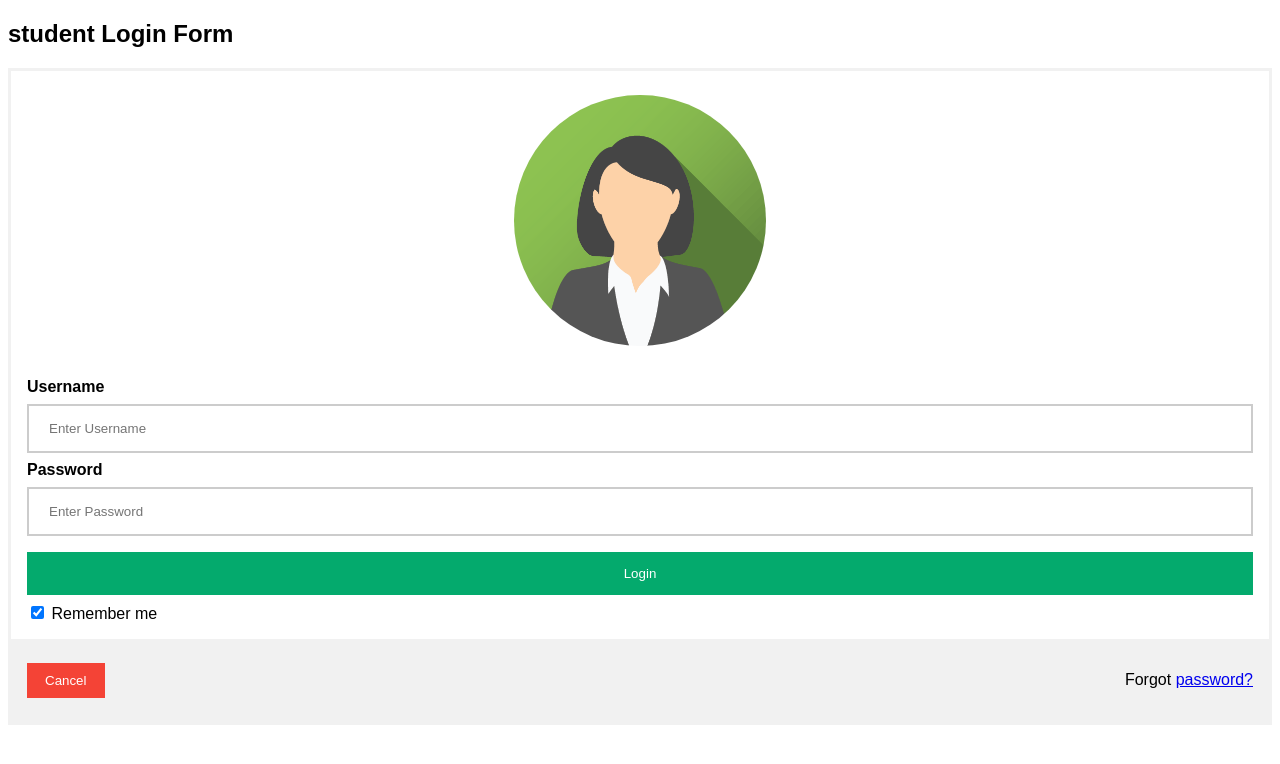
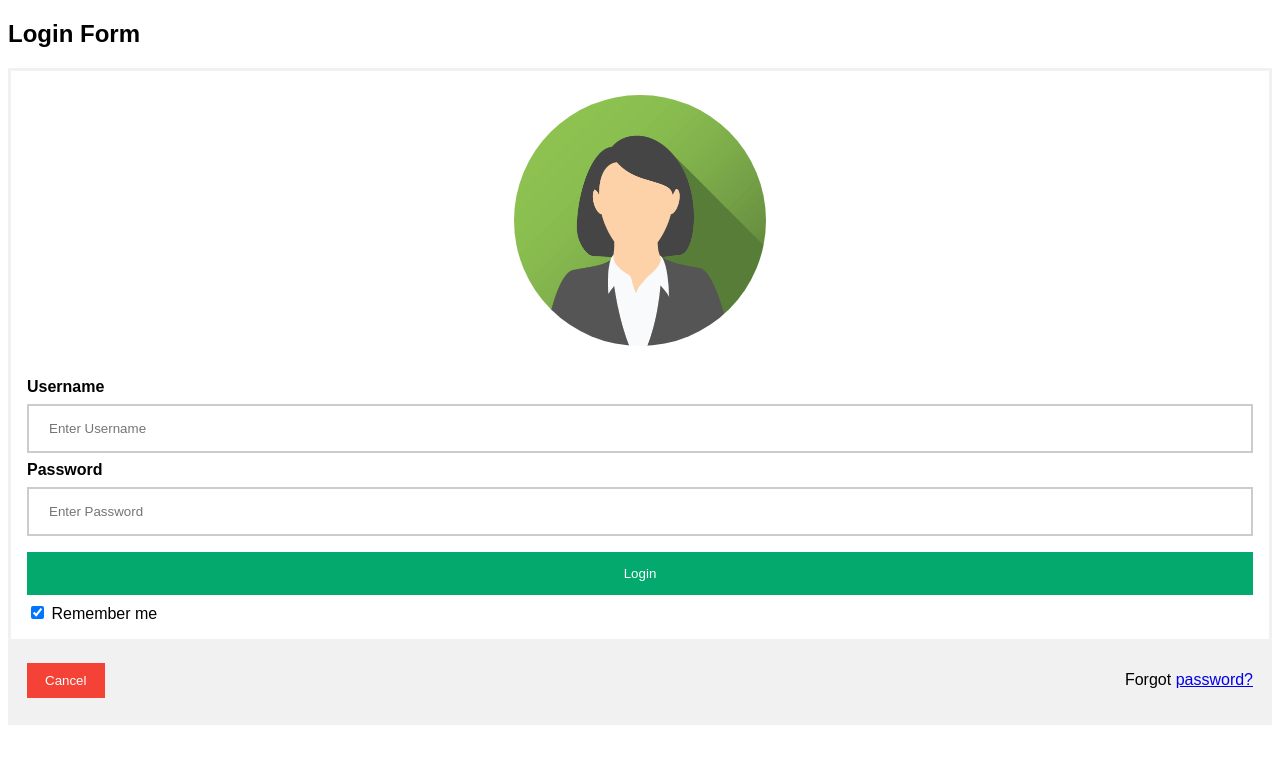
Before and after one commit to Aj-ji/EMD, a plain HTML site: page index.html in a window 1280 px wide. Drawn offline with Linux system fonts and the light colour scheme.

Commit message:
Update index.html

```diff
--- a/index.html
+++ b/index.html
@@ -68,7 +68,7 @@ span.psw {
 </head>
 <body>
 
-<h2>student Login Form</h2>
+<h2>Login Form</h2>
 
 <form action="/action_page.php" method="post">
   <div class="imgcontainer">
```
